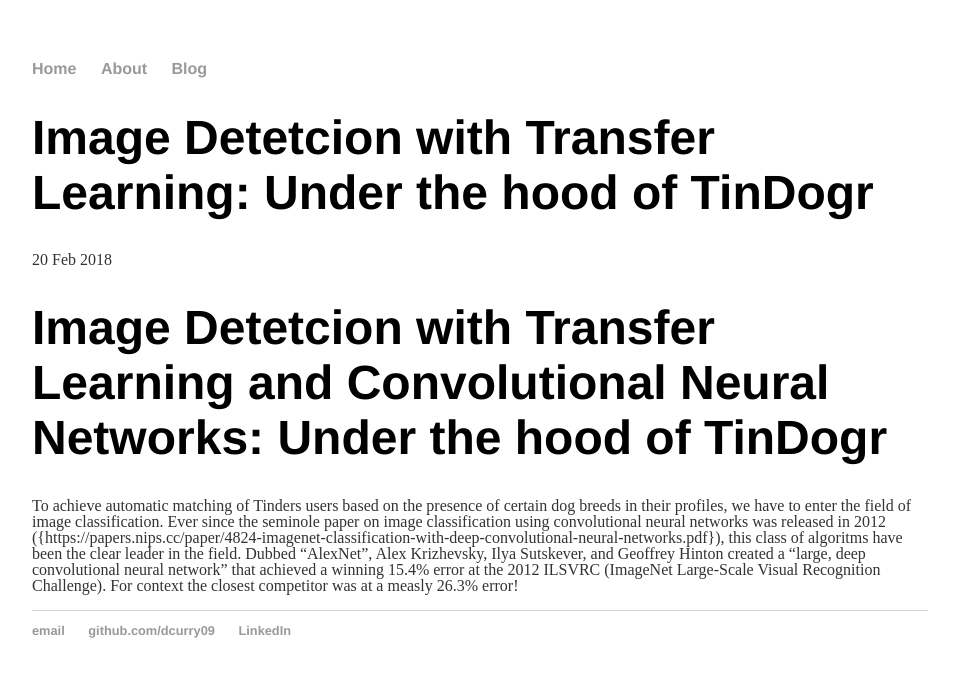
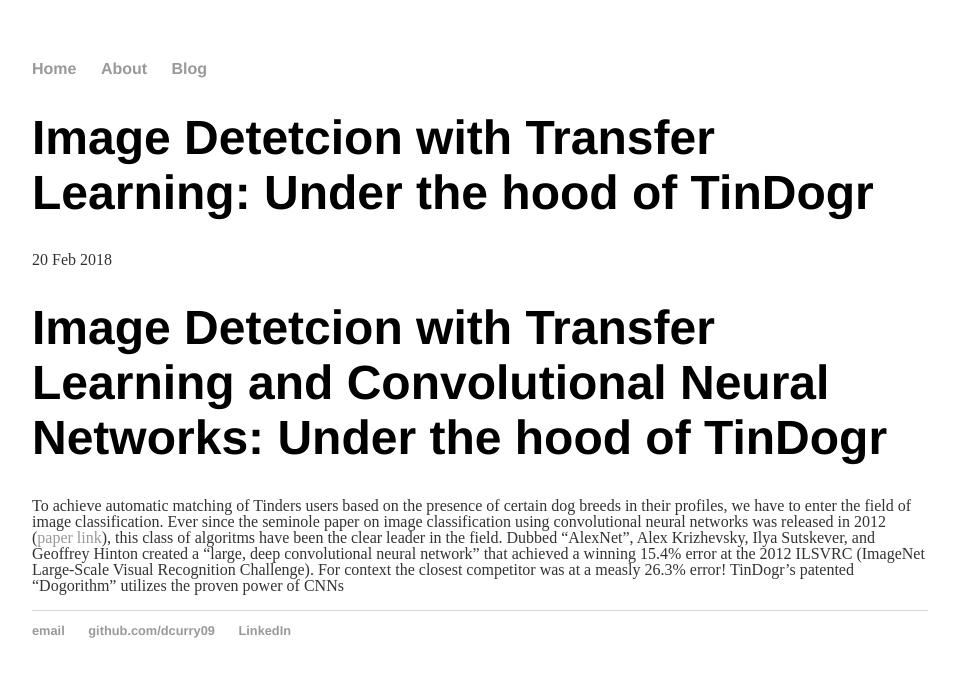
Before and after one commit to dcurry09/dcurry09.github.io, a Jekyll site: the page built from _posts/2018-02-20-david-curry-TinDogr.md, in a window 1280 px wide. Shown: the top 677 px of the page, without its empty margins (160-1116 px from the left). Built offline with Jekyll 4.4.1, drawn with Linux system fonts in a browser that asks for light colours.

Commit message:
Update 2018-02-20-david-curry-TinDogr.md

```diff
--- a/_posts/2018-02-20-david-curry-TinDogr.md
+++ b/_posts/2018-02-20-david-curry-TinDogr.md
@@ -6,4 +6,4 @@
 
 # Image Detetcion with Transfer Learning and Convolutional Neural Networks: Under the hood of TinDogr
 
-To achieve automatic matching of Tinders users based on the presence of certain dog breeds in their profiles, we have to enter the field of image classification.  Ever since the seminole paper on image classification using convolutional neural networks was released in 2012 ({https://papers.nips.cc/paper/4824-imagenet-classification-with-deep-convolutional-neural-networks.pdf}), this class of algoritms have been the clear leader in the field.  Dubbed "AlexNet", Alex Krizhevsky, Ilya Sutskever, and Geoffrey Hinton created a “large, deep convolutional neural network” that achieved a winning 15.4% error at the 2012 ILSVRC (ImageNet Large-Scale Visual Recognition Challenge).  For context the closest competitor was at a measly 26.3% error!
+To achieve automatic matching of Tinders users based on the presence of certain dog breeds in their profiles, we have to enter the field of image classification.  Ever since the seminole paper on image classification using convolutional neural networks was released in 2012 ([paper link](https://papers.nips.cc/paper/4824-imagenet-classification-with-deep-convolutional-neural-networks.pdf)), this class of algoritms have been the clear leader in the field.  Dubbed "AlexNet", Alex Krizhevsky, Ilya Sutskever, and Geoffrey Hinton created a “large, deep convolutional neural network” that achieved a winning 15.4% error at the 2012 ILSVRC (ImageNet Large-Scale Visual Recognition Challenge).  For context the closest competitor was at a measly 26.3% error!  TinDogr's patented "Dogorithm" utilizes the proven power of CNNs
```
